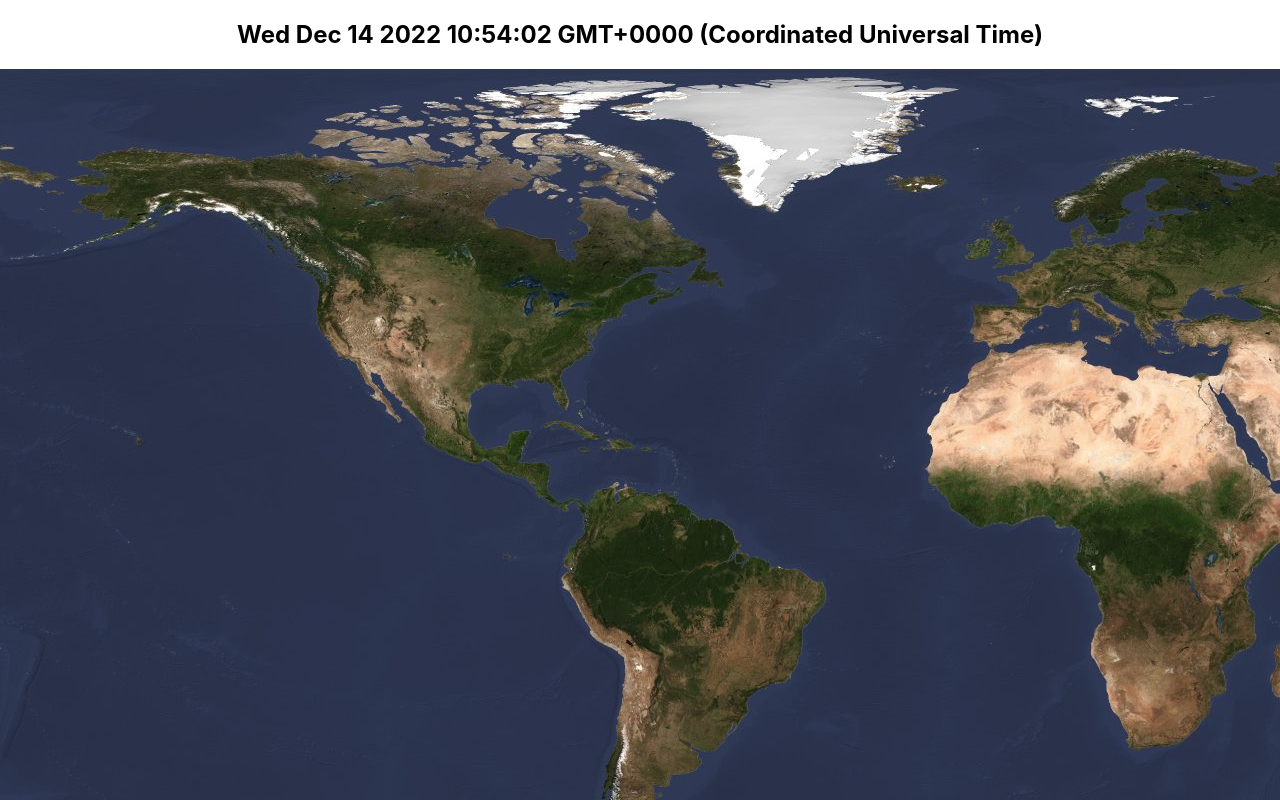
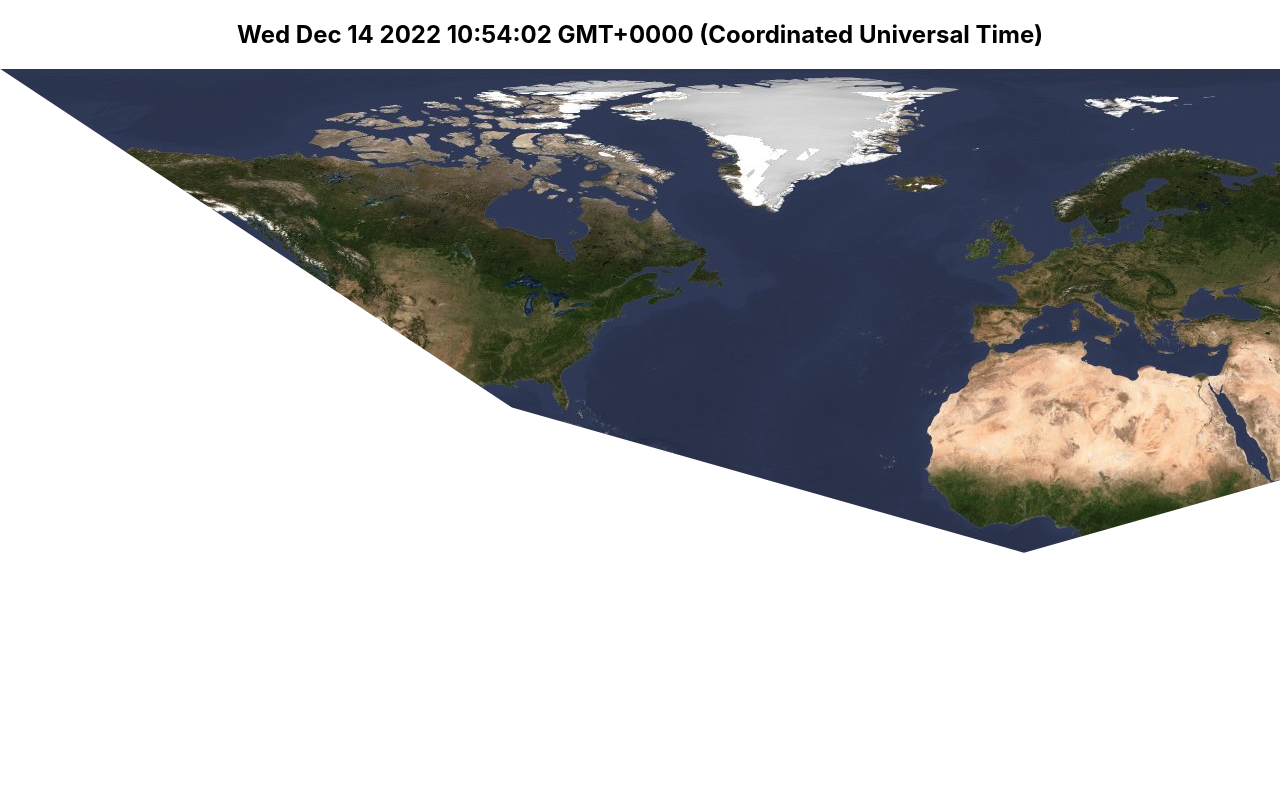
Before and after one commit to ntrondo/ClockChatGPT, a React (Create React App) app in the folder clockapp/: page / in a window 1280 px wide. Shown: the top 800 px of the page. Built offline with nearby package versions, Linux system fonts and the light colour scheme; the HTML template or start-up script is replaced by a standard one.

Commit message:
polygon clipped styled single world map

```diff
--- a/clockapp/src/components/WorldMapImage.jsx
+++ b/clockapp/src/components/WorldMapImage.jsx
@@ -1,7 +1,32 @@
 import React from "react"
+import { useMemo } from "react";
+/**
+ * Returns an array of vertices [[x1, y1], [x2, y2],...]
+ * Where both xN and yN are in [0,1].
+*/
+const calculatePolygon = (date)=>{
+    const coll = [];
+    coll.push([0,0]);
+    coll.push([0.25,0.35]);
+    coll.push([0.5,0.5]);
+    coll.push([0.75,0.35]);
+    coll.push([1,0]);
+    return coll;
+}
+const calculateStyles = (plg)=>{
+    const vertexToString = (v)=>{
+        return (v[0]*100).toString() + "% "+ (v[1]*100).toString() + "%";
+    }
+    const plgStr = plg.map(vertexToString).join(",");
+    return{
+        clipPath: "polygon(" + plgStr + ")"
+    }
+}
 
-export default function WorldMapImage(props) {
+export default function WorldMapImage({src, date}) {
+    const polygon = useMemo(()=> calculatePolygon(date),[date]);
+    const styles1 = useMemo(()=> calculateStyles(polygon), [polygon]);
     return(
-        <img src={props.src} alt="World Map" />
+        <img src={src} style={styles1} alt="World Map" />
     );
 }
```
